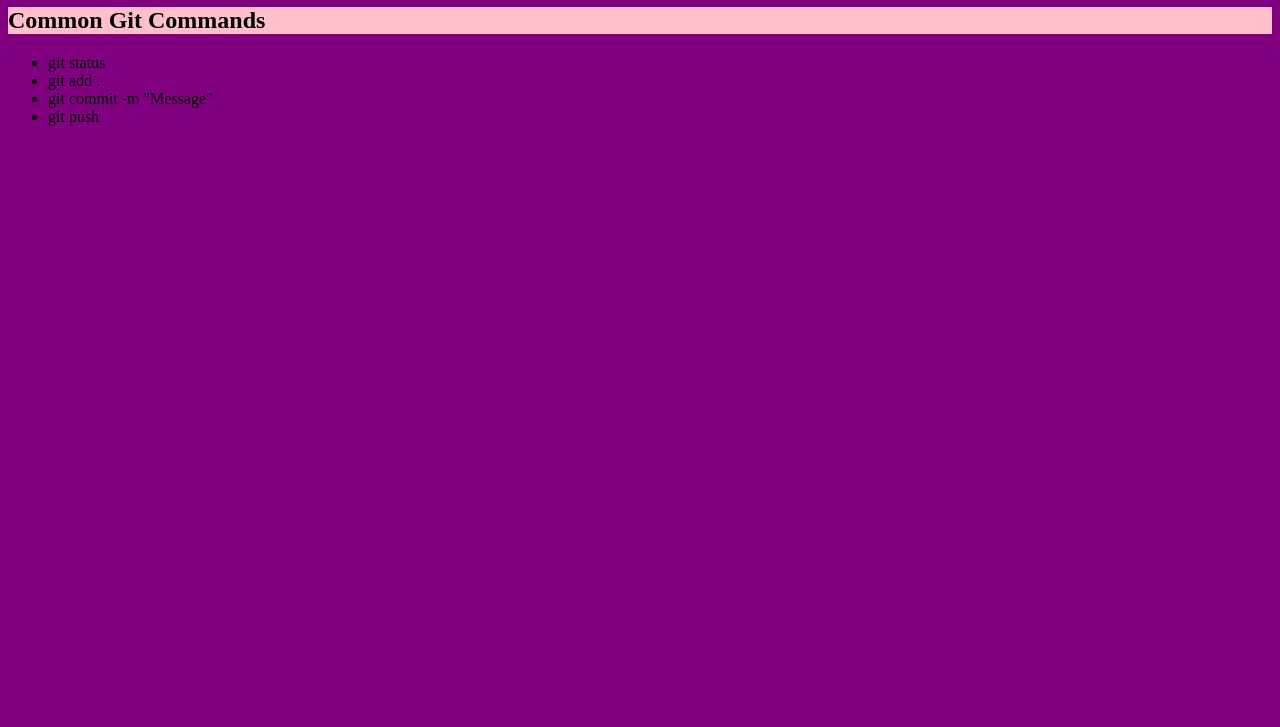
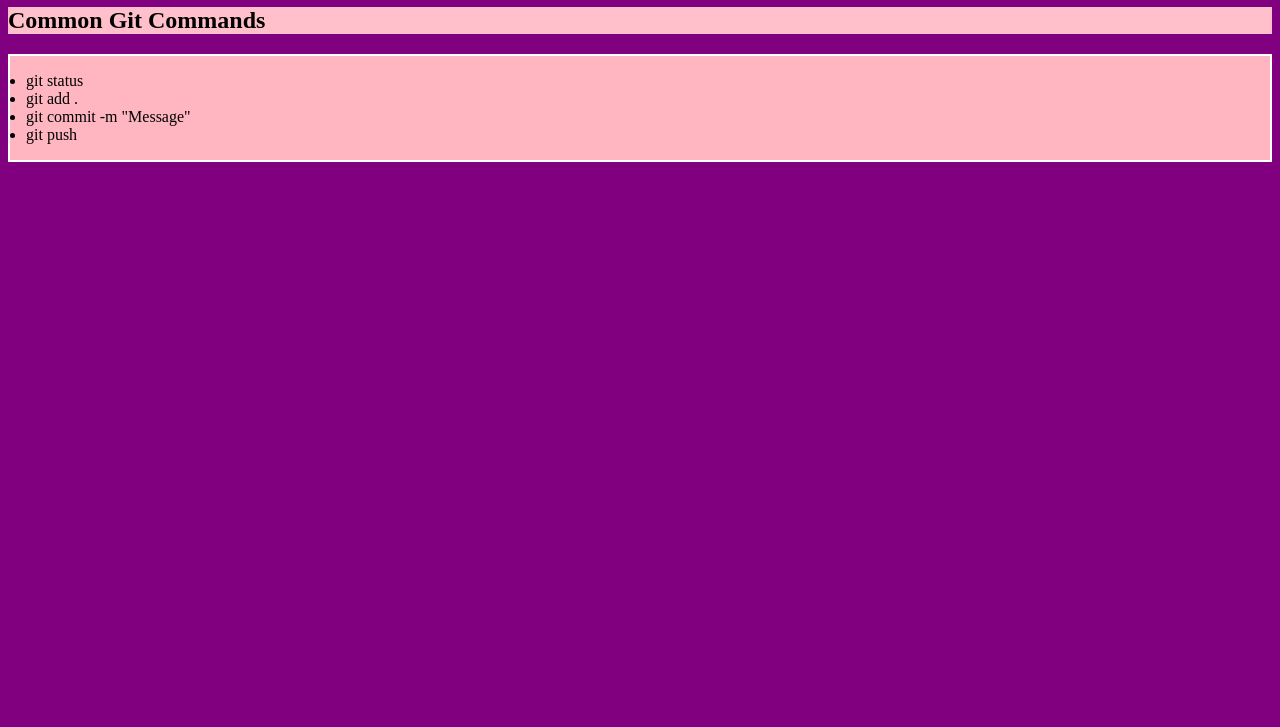
Before and after one commit to Isaac-IG1/gitgithubprocess, a plain HTML site: page index.html in a window 1280 px wide. Shown: the part 73-800 px from the top of the page. Drawn offline with Linux system fonts and the light colour scheme.

Commit message:
Updated style.css ul

```diff
--- a/style.css
+++ b/style.css
@@ -7,3 +7,8 @@ h1 {
 h2 {
   background-color: pink;
 }
+ul {
+  padding: 1rem;
+  background-color: lightpink;
+  border: 2px solid white;
+}
```
